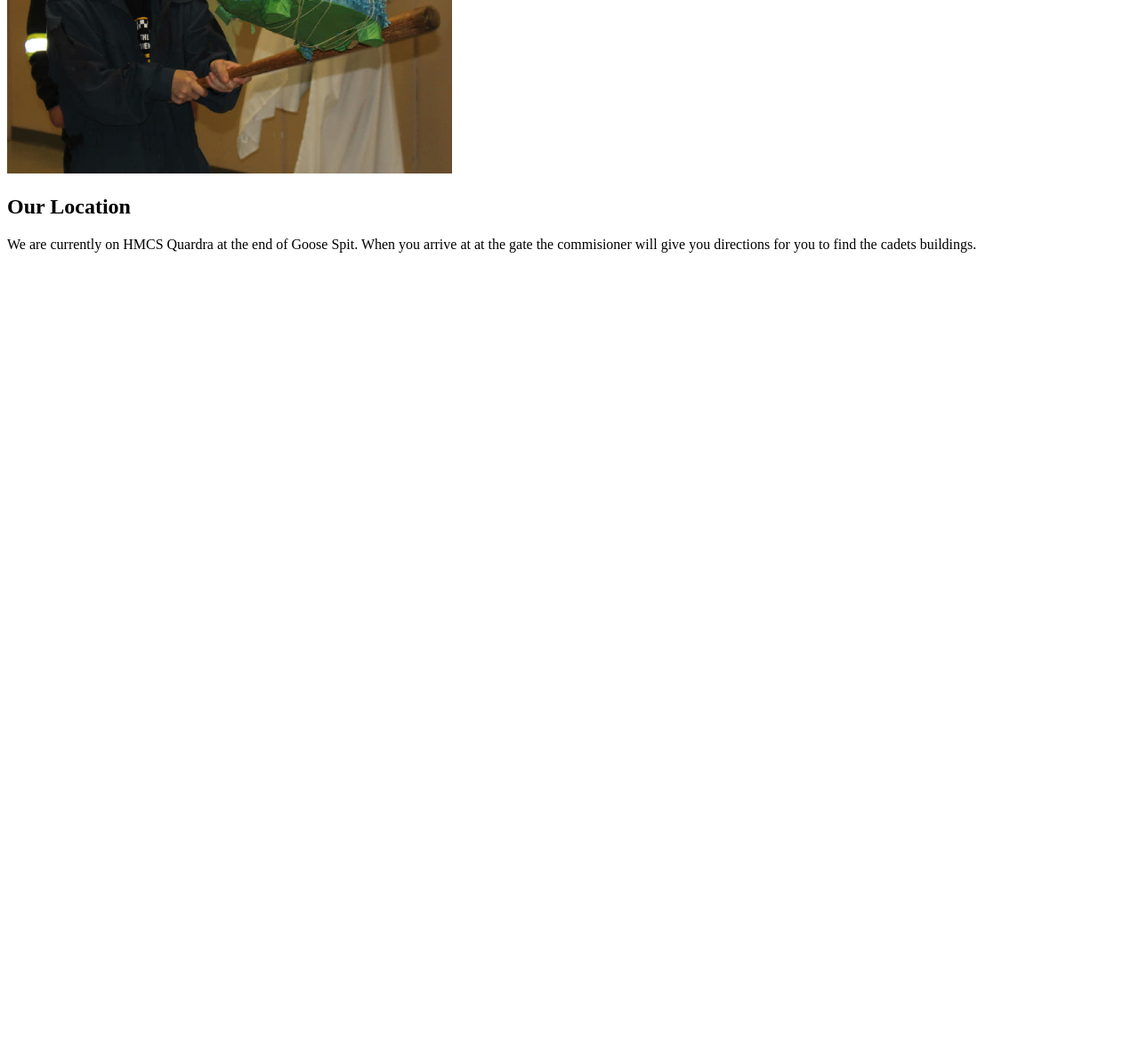
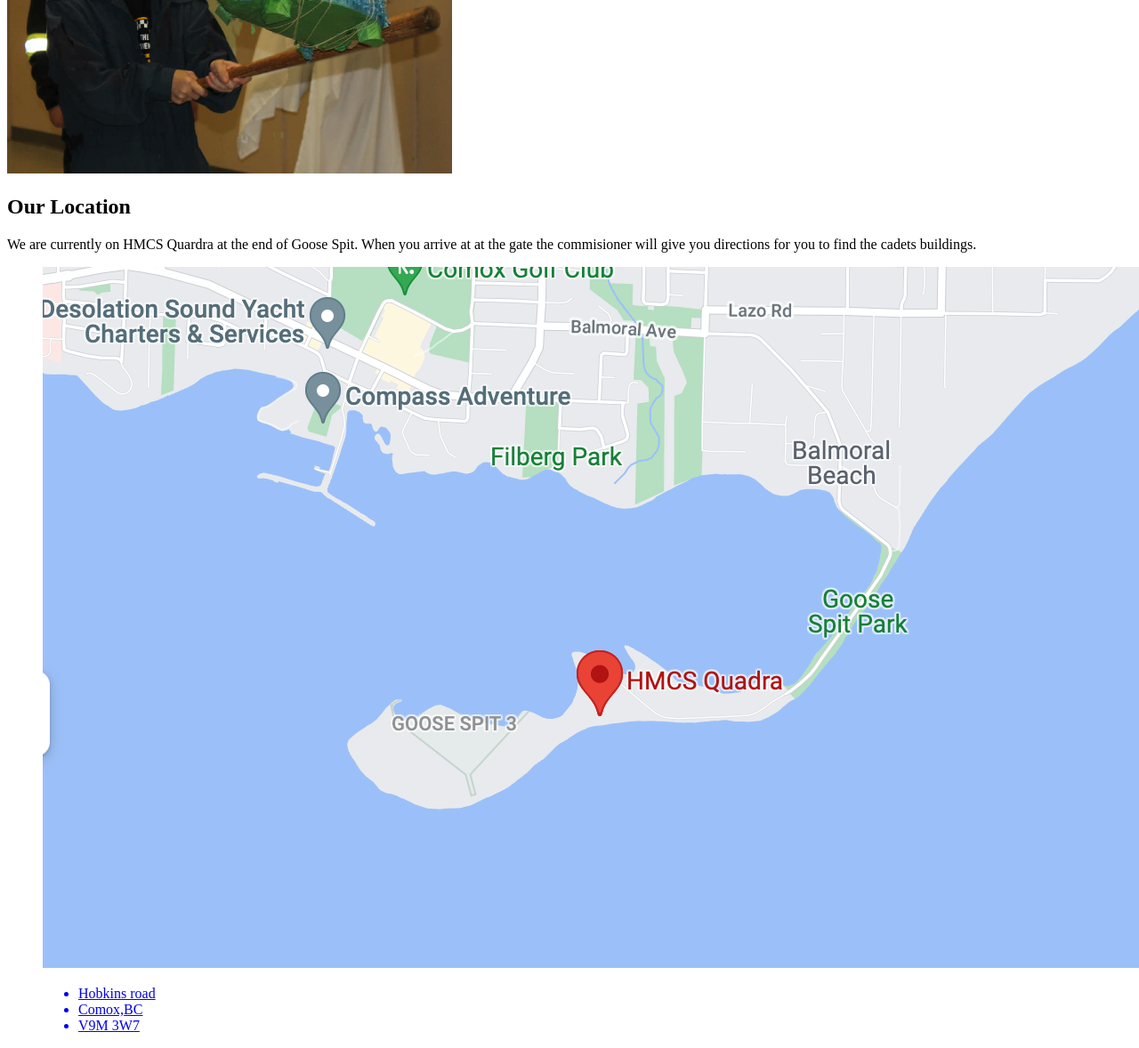
Before and after one commit to nic-dgl103-f21-cvs/websiteproject-rhiannon114, a plain HTML site: page index.html in a window 1280 px wide. Shown: the part 1892-3070 px from the top of the page at 89% size. Before the commit the page ends 2192 px from the top, so only its background shows below. Drawn offline with Linux system fonts and the light colour scheme.

Commit message:
location on home page put in

```diff
--- a/index.html
+++ b/index.html
@@ -32,6 +32,14 @@
           <article>
               <h2> Our Location</h2>
               <p> We are currently on HMCS Quardra at the end of Goose Spit. When you arrive at at the gate the commisioner will give you directions for you to find the cadets buildings.</p>
+              <figure>
+             <a href="https://www.google.com/maps/place/HMCS+Quadra/@49.662064,-124.914046,14z/data=!4m5!3m4!1s0x0:0x39fa107906db67cb!8m2!3d49.6620637!4d-124.9140465?hl=en-US"><img src="images/cadet_location.png"></a>
+             <figcaption><a href="https://www.google.com/maps/place/HMCS+Quadra/@49.662064,-124.914046,14z/data=!4m5!3m4!1s0x0:0x39fa107906db67cb!8m2!3d49.6620637!4d-124.9140465?hl=en-US"><ul>
+                 <li>Hobkins road</li>
+                 <li>Comox,BC</li>
+                 <li>V9M 3W7</li>
+             </ul></a> </figcaption>
+             </figure>
           </article>
       </main>
   </body>
```
Also changed, not shown: images/cadet_location.png (added).
